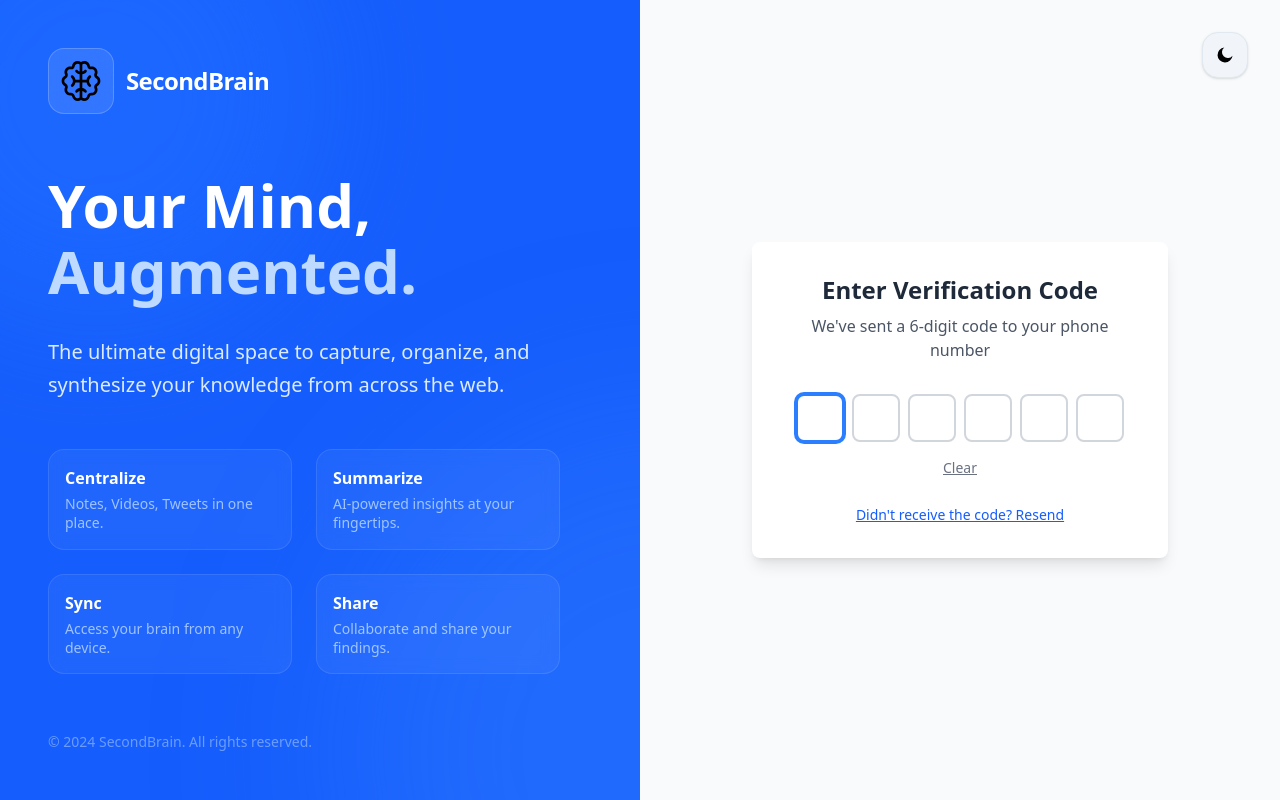
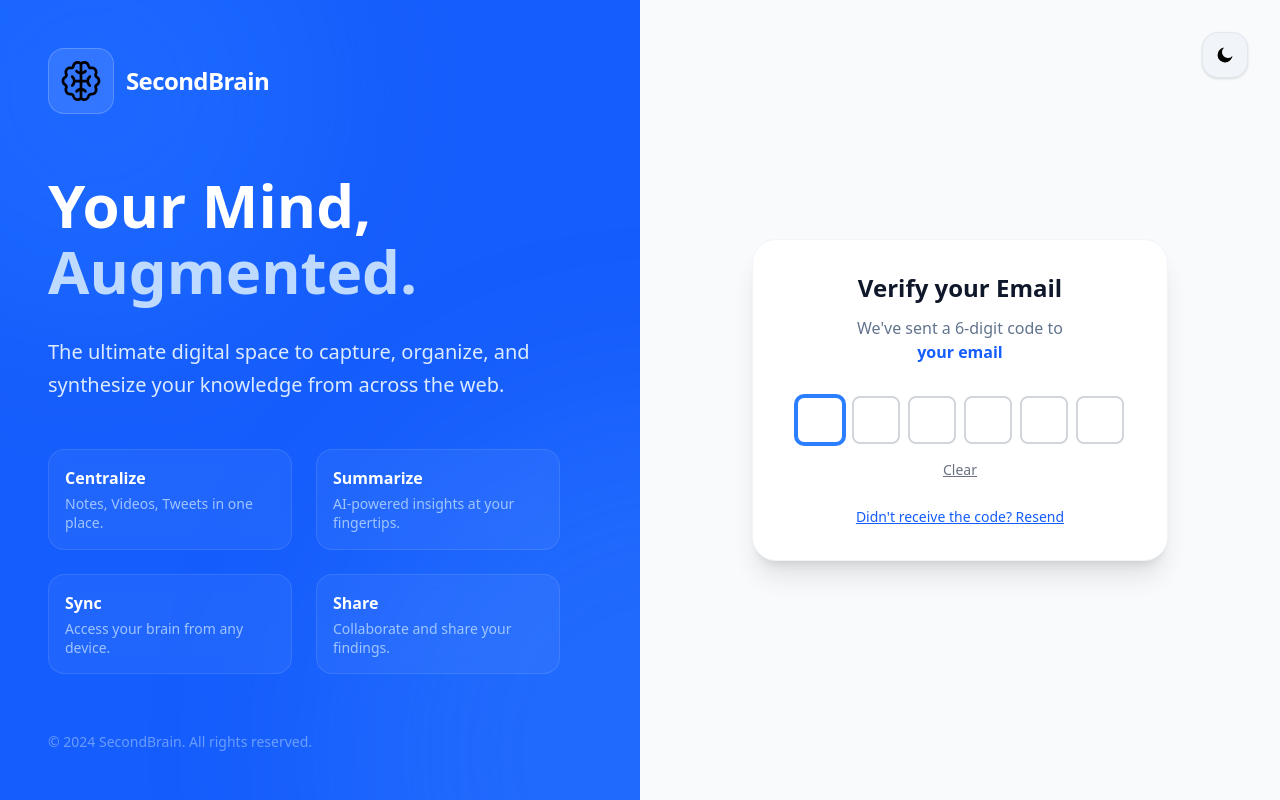
Before and after one commit to SMGhulam29091993/Second-Brain-Frontend, a React (Vite) app: page /verify-email/1 in a window 1280 px wide. Built offline with nearby package versions, Linux system fonts and the light colour scheme; no server answers.

Commit message:
fix: added otp resend functionality

```diff
--- a/src/page/otpVerification.tsx
+++ b/src/page/otpVerification.tsx
@@ -65,10 +65,10 @@ const verificationPage = () => {
 
         try {
             setIsResending(true);
-            const response = await api.post('/user/send-reset-password-email', { email });
+            const response = await api.post('/user/resend-verification-email', { email });
 
             if (response.status === 200) {
-                toast.success('Reset email sent successfully.');
+                toast.success('Verification code resent successfully.');
                 return;
             }
 
@@ -82,13 +82,14 @@ const verificationPage = () => {
     return (
         <>
             <div className="flex items-center justify-center p-4">
-                <div className="bg-white rounded-lg shadow-lg p-8 max-w-md w-full">
+                <div className="bg-white dark:bg-slate-900 rounded-3xl shadow-xl p-8 max-w-md w-full border border-slate-100 dark:border-slate-800">
                     <div className="text-center mb-8">
-                        <h1 className="text-2xl font-bold text-gray-800 mb-2">
-                            Enter Verification Code
+                        <h1 className="text-2xl font-black text-slate-900 dark:text-white mb-3">
+                            Verify your Email
                         </h1>
-                        <p className="text-gray-600">
-                            We've sent a 6-digit code to your phone number
+                        <p className="text-slate-500 dark:text-slate-400 font-medium">
+                            We've sent a 6-digit code to <br/>
+                            <span className="text-blue-600 dark:text-blue-400 font-bold">{email || 'your email'}</span>
                         </p>
                     </div>
 
```
Also changed, not shown: 1 other file (tests, documents, lock files or other folders).
